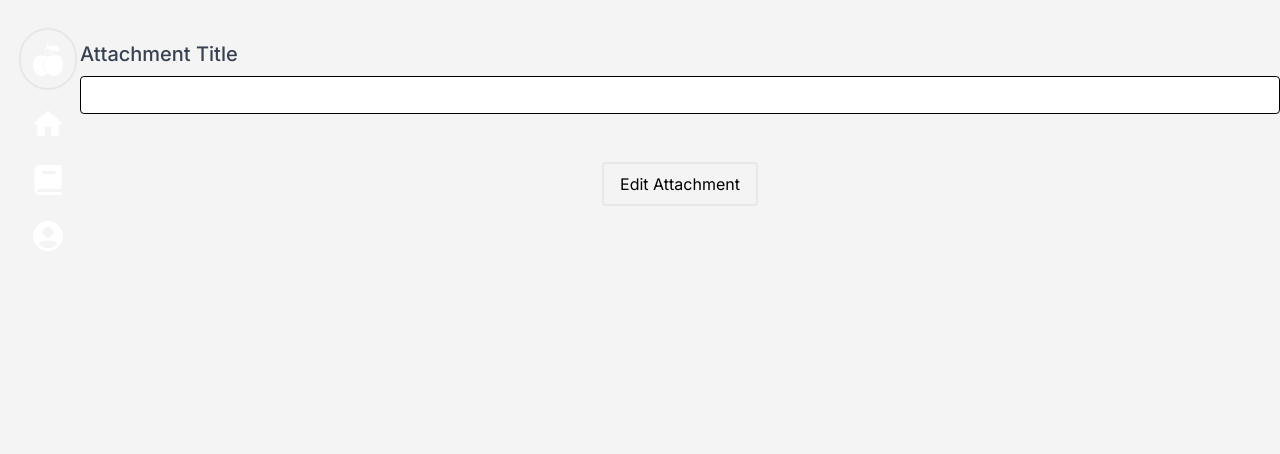
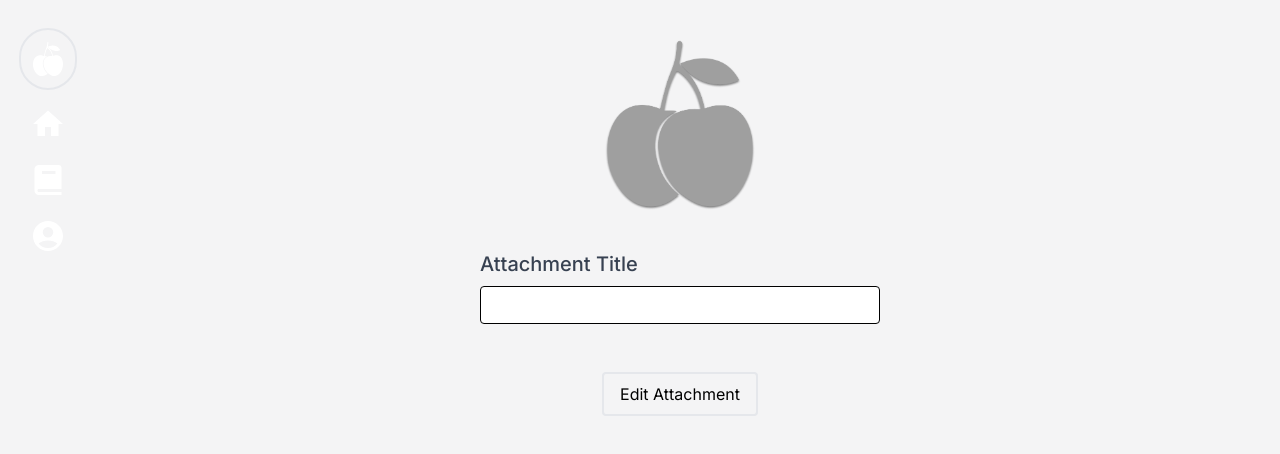
Before and after one commit to ignaciovillaramun/plum, a Next.js app: page /editTopicAttachment/1 in a window 1280 px wide. Shown: the top 454 px of the page. Built offline with nearby package versions, Linux system fonts and the light colour scheme; no server answers; the database is empty.

Commit message:
progress

```diff
--- a/src/app/editTopicAttachment/[id]/page.tsx
+++ b/src/app/editTopicAttachment/[id]/page.tsx
@@ -4,6 +4,7 @@ import { usePathname } from 'next/navigation';
 import { useEffect, useState, useContext } from 'react';
 import { useRouter } from 'next/navigation';
 import { ThemeContext } from '@/components/ThemeProvider';
+import Image from 'next/image';
 
 const getAttachmentById = async (id: string) => {
   try {
@@ -91,6 +92,14 @@ export default function EditTopicAttachments() {
   };
 
   return (
+  <div className=' py-10 md:w-1/3 mx-auto'>
+         <Image
+        src="/createTopic/letter.png"
+        alt="Selected"
+        width={150}
+        height={150}
+        className="block mx-auto"
+      />
     <form onSubmit={handleSubmit}>
       <div className="mt-10">
         <label
@@ -116,5 +125,6 @@ export default function EditTopicAttachments() {
         </button>
       </div>
     </form>
+    </div>
   );
 }
--- a/src/app/editTopicImage/[id]/page.tsx
+++ b/src/app/editTopicImage/[id]/page.tsx
@@ -4,6 +4,7 @@ import { usePathname } from 'next/navigation';
 import { useEffect, useState, useContext } from 'react';
 import { useRouter } from 'next/navigation';
 import { ThemeContext } from '@/components/ThemeProvider';
+import Image from 'next/image';
 
 const getImageById = async (id: string) => {
   try {
@@ -95,6 +96,13 @@ export default function EditTopicImages() {
 
   return (
     <div className='md:w-2/3 md:mx-auto'>
+      <Image
+        src="/createTopic/letter.png"
+        alt="Selected"
+        width={150}
+        height={150}
+        className="block mx-auto"
+      />
     <form onSubmit={handleSubmit} className='p-5'>
 
       <div className="mt-10">
```
